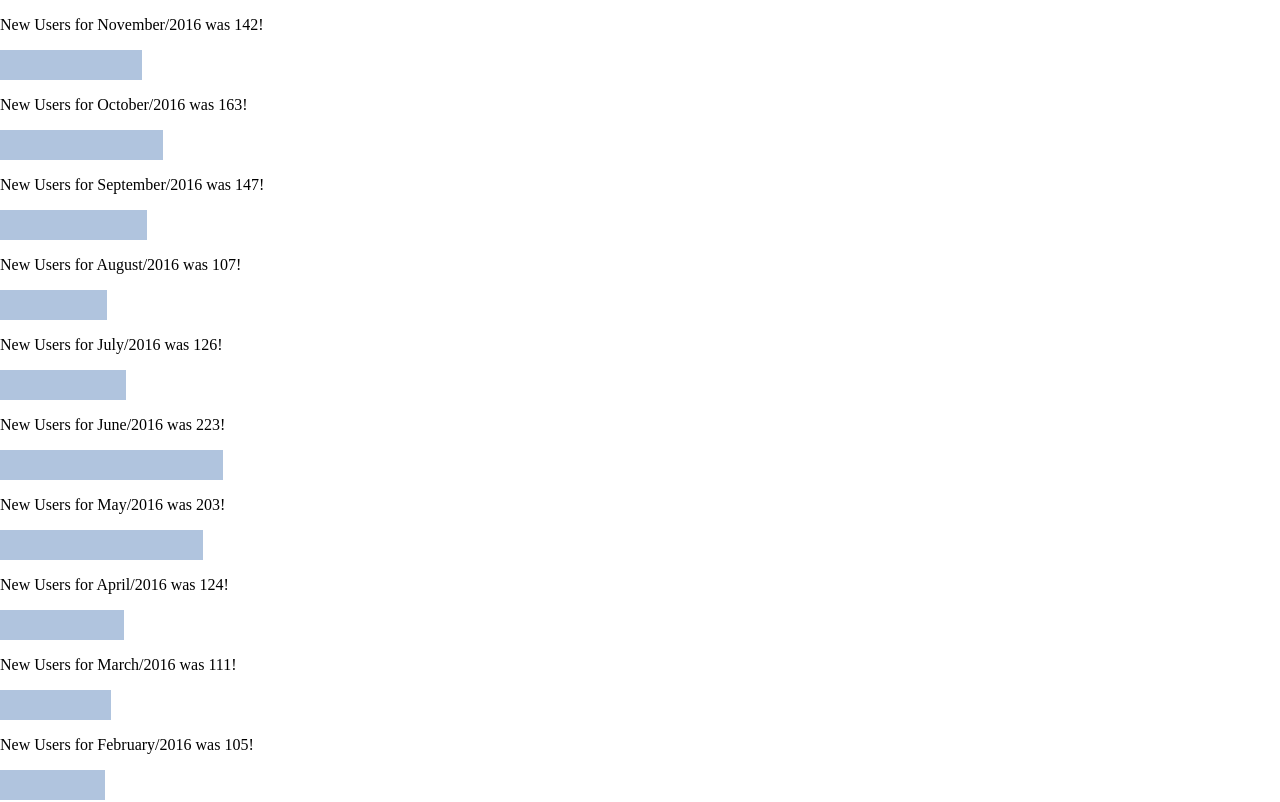
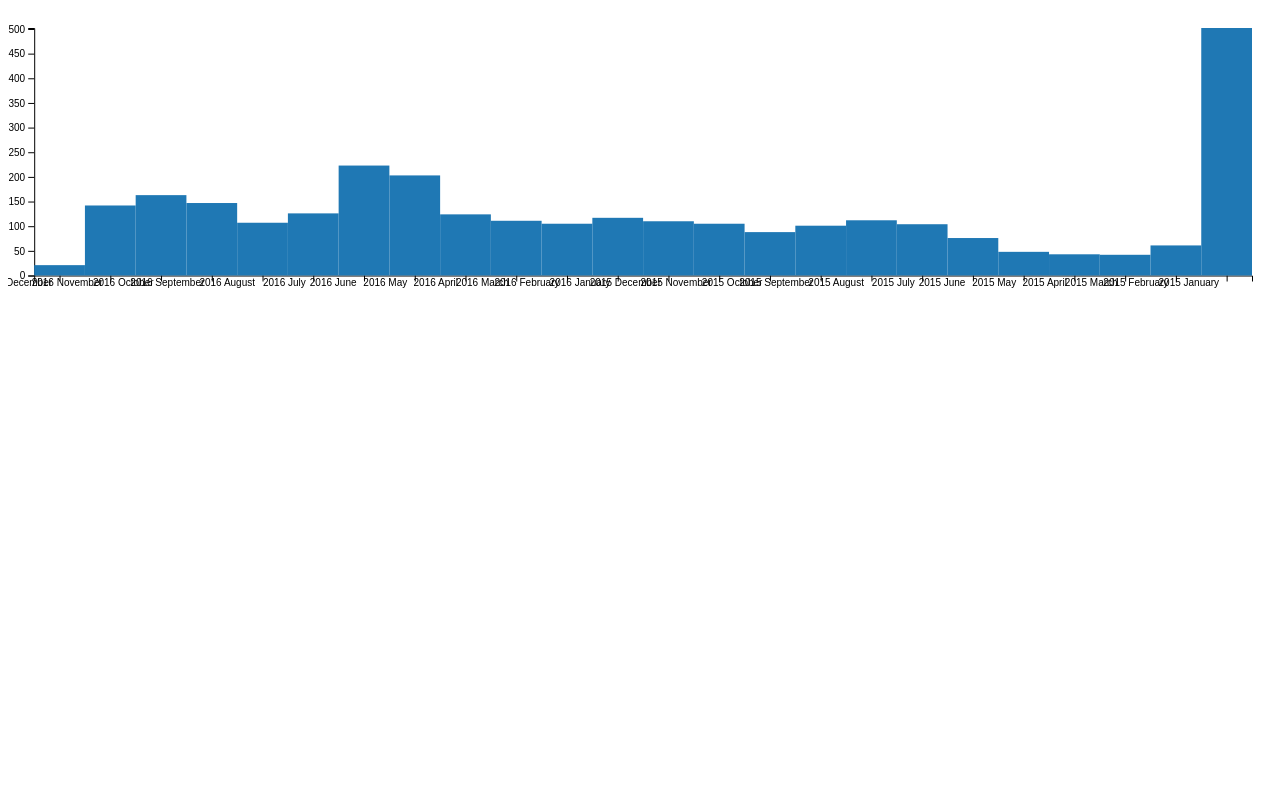
Before and after one commit to nigeljohnwade/RTStats, a website: page public/html/index.html in a window 1280 px wide. Shown: the top 802 px of the page. Drawn offline with nearby package versions, Linux system fonts and the light colour scheme.

Commit message:
Switch from simple chart function to one that allows multi series

```diff
--- a/public/html/index.html
+++ b/public/html/index.html
@@ -6,32 +6,40 @@
             .bar{
                 background-color: lightsteelblue;
             }
+            .dashboard{
+                height: 300px;
+            }
         </style>
     </head>
     <body>
         <div class="dashboard">
         </div>
+        <script
+             src="https://code.jquery.com/jquery-3.1.1.min.js"
+             integrity="sha256-hVVnYaiADRTO2PzUGmuLJr8BLUSjGIZsDYGmIJLv2b8="
+             crossorigin="anonymous">
+        </script>
         <script src="../js/d3.js" type="application/javascript"></script>
+        <script src="../js/d3ChartUtilities.js" type="application/javascript"></script>
         <script type="application/javascript">
             d3.json('../JSON/stats.json', function(data){
-                console.log(data.totalPostsPerMonth.length);
-                console.log(data.totalNewUsersPerMonth.length);
-                const root = d3.select(".dashboard")
-                    .data(data.totalNewUsersPerMonth)
-                    .enter()
-                        .append('div');
-
-                root.append("p")
-                        .classed('label', true)
-                        .text(function(d) {
-                            return "New Users for " + d.month + "/" + d.year + " was " + d.users + "!";
-                            });
-                root.append("div")
-                        .classed('bar', true)
-                        .style('width', function(d){
-                            return d.users + 'px';
-                        })
-                        .style('height', '30px');
+                const columnChartData = data.totalNewUsersPerMonth.map(function(element, index, array){
+                    return element.users;
+                });
+                const columnChartLabels = data.totalNewUsersPerMonth.map(function(element, index, array){
+                    return element.year + ' ' + element.month;
+                });
+                d3ChartUtilities.drawColumnChart(
+                    [columnChartData],
+                    [columnChartLabels],
+                    'users-per-month',
+                    $('.dashboard'),
+                    {
+                        displayLegend: false,
+                        xAxisTickLabelRotation: 0,
+                        multiSeriesGap: 0
+                    }
+                );
 
             });
         </script>
--- /dev/null
+++ b/public/js/d3ChartUtilities.js
@@ -0,0 +1,172 @@
+const d3ChartUtilities = {
+    /*
+     * Column Chart that can plot multi series data
+     * @param data is an array of arrays - each of these is a series
+     * @param labels is an array of arrays
+     * @param target is a string representing the class that will be added to the created SVG element
+     * @param container is a dom element that the SVG element will be created in
+     * @param props is an object for various miscellaneous
+     */
+    drawColumnChart: function (data, labels, target, container, props) {
+        var colors = [
+            '#1f78b4', '#33a02c', '#e31a1c', '#ff7f00', '#6a3d9a', '#b15928',
+            '#62a3d0', '#72bf5b', '#ef5a5a', '#fe9f37', '#9a77b8', '#d8ac60',
+            '#a6cee3', '#b2df8a', '#fb9a99', '#fdbf6f', '#cab2d6', '#ffff99'
+        ];
+        //TODO: fix jquery dependency
+        var width = container.width(),
+            height = container.height(),
+            legendWidth = 0,
+            chartTitleHeight = 0,
+            captionTextHeight = 0,
+            topPadding = 20,
+            bottomPadding = 20,
+            leftPadding = 0,
+            rightPadding = 20,
+            xAxisHeight = 0,
+            yAxisWidth = 0,
+            gap = 0;
+
+        //For multi series data
+        var _dataCollate = {max: [], length: []};
+        $.each(data, function (idx, elem) {
+            _dataCollate.max.push(elem)
+            _dataCollate.length.push(elem.length)
+        });
+
+        if (props.displayLegend) {
+            legend.drawLegend(data, labels, colors, container, layout);
+            legendWidth = $('.legend', container).width();
+        }
+        //TODO: fix jquery dependency
+        var containerSelection = d3.select(container[0]);
+
+        var chart = containerSelection.append("svg")
+            .attr("width", width - legendWidth)
+            .attr("height", height)
+            .html("")
+            .attr("class", target);
+
+        if (props.chartTitle && props.chartTitle.length > 0) {
+            var chartTitle = chart.append("text")
+                .classed("chart-title", true)
+                .text(function (d, i) {
+                    return props.chartTitle
+                })
+                .attr("y", function (d, i) {
+                    return this.offsetHeight;
+                });
+            chartTitleHeight = chartTitle[0][0].offsetHeight;
+        }
+        if (props.captionText && props.captionText.length > 0) {
+            var captionText = chart.append("text")
+                .classed("caption-text", true)
+                .text(function (d, i) {
+                    return props.captionText;
+                })
+                .attr("y", function (d, i) {
+                    return this.offsetHeight + chartTitleHeight;
+                });
+            captionTextHeight = captionText[0][0].offsetHeight;
+        }
+
+        var x = d3.scaleBand()
+            .range([0, width - legendWidth - leftPadding - rightPadding])
+            .domain(labels[0]);
+        //var x_axis = d3.svg.axis().scale(x);
+        var axis_x = containerSelection.select("svg")
+            .append("g")
+            .attr("class", "x axis")
+            .call(d3.axisBottom(x))
+            .selectAll("text")
+            .style("text-anchor", "end")
+            .attr("dx", "-.8em")
+            .attr("dy", ".15em")
+            .attr("transform", function (d) {
+                return "rotate(-" + props.xAxisTickLabelRotation + ")"
+            });
+
+        xAxisHeight = containerSelection.select('g.x.axis')['_groups'][0][0].getBBox().height;
+
+        var plotHeight = height - chartTitleHeight - captionTextHeight - topPadding - bottomPadding - xAxisHeight;
+
+        var y = d3.scaleLinear()
+            .range([plotHeight, 0]);
+        y.domain([0, d3.max(_dataCollate.max[0])]);
+        //var y_axis = d3.svg.axis().scale(y).orient("left").tickFormat(d3.format("s"));
+        var axis_y = containerSelection.select("svg")
+            .append("g")
+            .attr("class", "y axis")
+            .call(d3.axisLeft(y));
+        yAxisWidth = axis_y['_groups'][0][0].getBBox().width;
+        containerSelection.select('g.x.axis').remove();
+
+        x = d3.scaleBand()
+            .range([0, width - legendWidth - yAxisWidth - leftPadding - rightPadding], 0, 0)
+            .domain(labels[0]);
+        //x_axis = d3.svg.axis().scale(x);
+        axis_x = containerSelection.select("svg")
+            .append("g")
+            .attr("class", "x axis")
+            .attr("transform", "translate(" + yAxisWidth + leftPadding + "," + (height - bottomPadding - xAxisHeight) + ")")
+            .call(d3.axisBottom(x))
+            .selectAll("text")
+            .style("text-anchor", "end")
+            .attr("dx", "-.8em")
+            .attr("dy", ".15em")
+            .attr("transform", function (d) {
+                return "rotate(-" + props.xAxisTickLabelRotation + ")"
+            });
+
+        axis_y.attr("transform", "translate(" + yAxisWidth + leftPadding + ", " + (chartTitleHeight + captionTextHeight + topPadding) + ")");
+
+        var plotWidth = width - yAxisWidth - leftPadding - rightPadding;
+
+        var barWidth = x.bandwidth() / data.length;
+        var seriesWidth = x.bandwidth();
+        var gap = props.multiSeriesGap * 0.01 * barWidth;
+
+        for (var i = 0; i < data.length; i++) {
+
+            var bar = [];
+            bar[i] = chart.selectAll(".series")
+                .data(data[i])
+                .enter()
+                .append("g")
+                .attr("transform", function (d, idx) {
+                    return "translate(" + ((yAxisWidth + leftPadding) + (x(labels[i][idx]) + ((barWidth - gap) * i)) + gap) + ",0)";
+                });
+
+            bar[i].append("rect")
+                .classed("column", true)
+                .attr("data-name", function (d, idx) {
+                    return labels[i][idx];
+                })
+                .attr("data-value", function (d) {
+                    return d;
+                })
+                .attr("data-series", function (d) {
+                    return 'Series-' + i;
+                })
+                .attr("y", function (d) {
+                    return y(d) + chartTitleHeight + captionTextHeight + topPadding;
+                })
+                .attr("height", function (d) {
+                    return plotHeight - y(d);
+                })
+                .attr("width", barWidth - gap)
+                .attr("fill", function (d, idx) {
+                    return colors[i];
+                });
+
+            bar[i].append("title")
+                .text(function (d, idx) {
+                    return [d.name, ": ", d.value, " (", labels[i], ")"].join('');
+                });
+
+        }
+        if (props.displayLegend && props.legendPosition === 'w') {
+            chart.style("transform", "translateX(" + legendWidth + "px)");
+        }
+    }
+}
```
Also changed, not shown: 1 other file.
